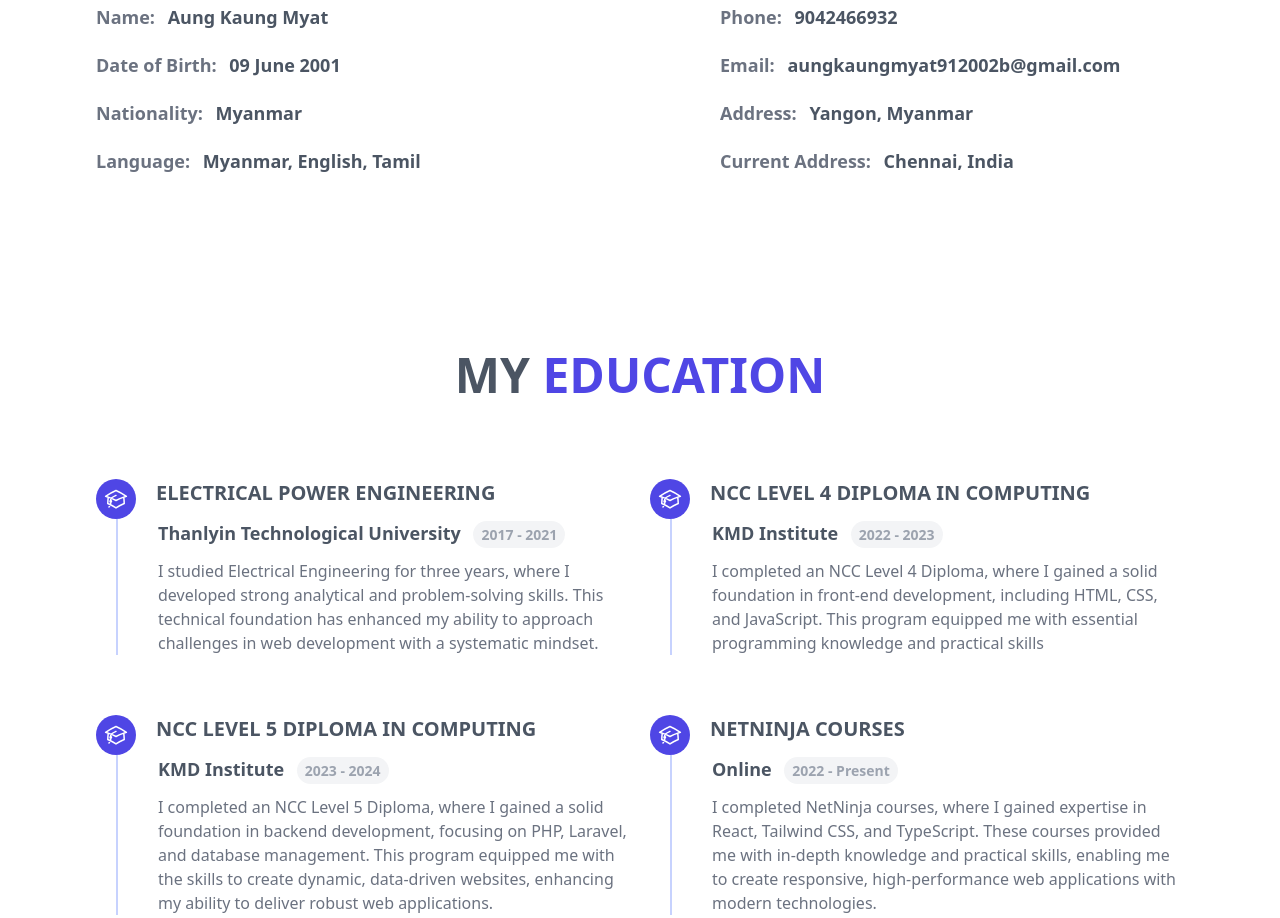
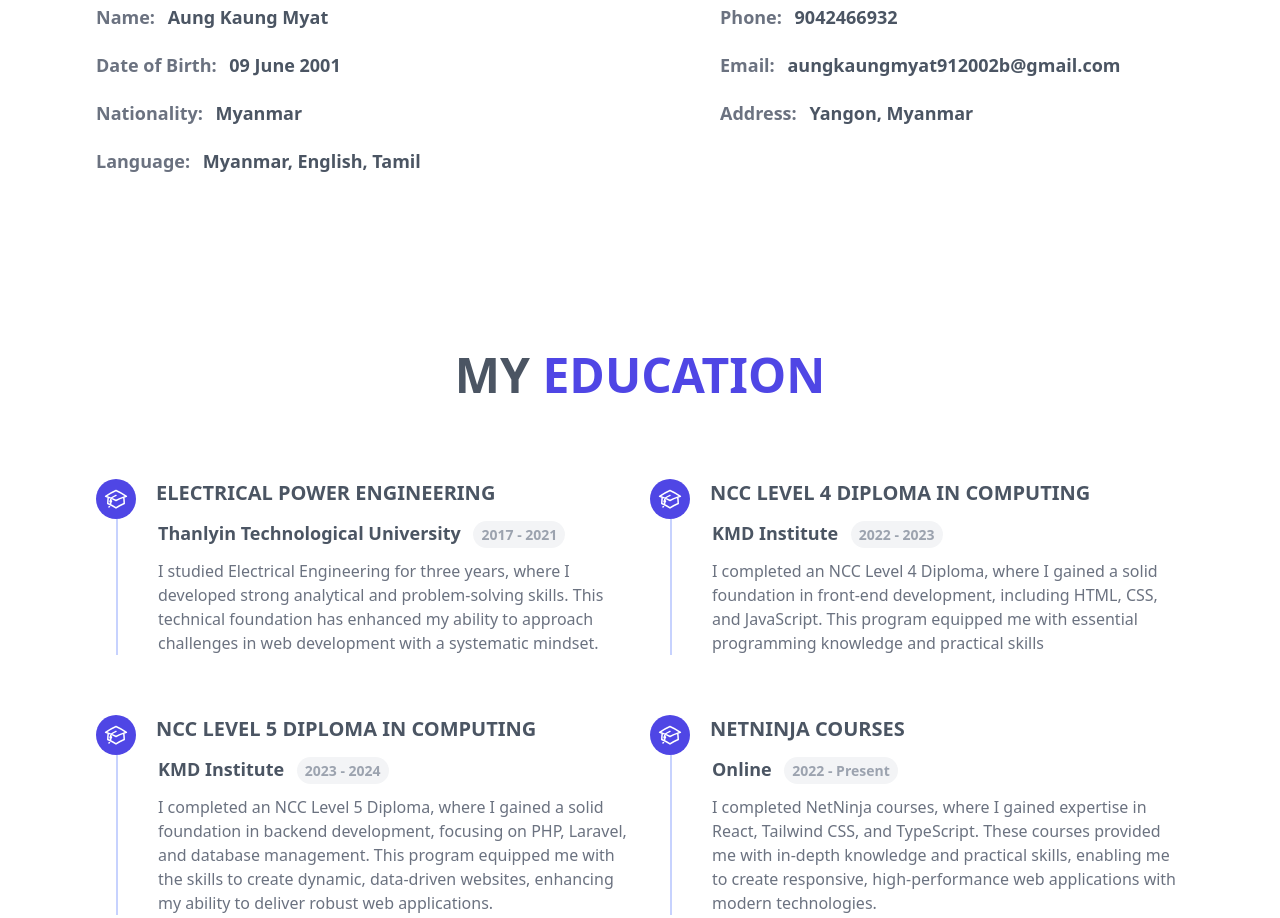
Before and after one commit to AKM1189/akm-portfolio, a website: page index.html in a window 1280 px wide. Shown: the part 1237-2155 px from the top of the page. Drawn offline with nearby package versions, Linux system fonts and the light colour scheme.

Commit message:
Update index.html

```diff
--- a/index.html
+++ b/index.html
@@ -162,10 +162,6 @@
                         <p>
                           <span class="info-name">Address:</span>
                           <b class="info-value">Yangon, Myanmar</b>
-                        </p>
-                        <p>
-                          <span class="info-name">Current Address:</span>
-                          <b class="info-value">Chennai, India</b>
                         </p>
                       </div>
                     </div>
@@ -711,7 +707,7 @@
                     <h3 class="sm:text-xl text-lg font-semibold text-gray-500 mb-1">
                       Address
                     </h3>
-                    <h4 class="sm:text-lg text-sm">Chennai, India</h4>
+                    <h4 class="sm:text-lg text-sm">Yangon, Myanmar</h4>
                   </div>
                 </div>
                 <div>
```
